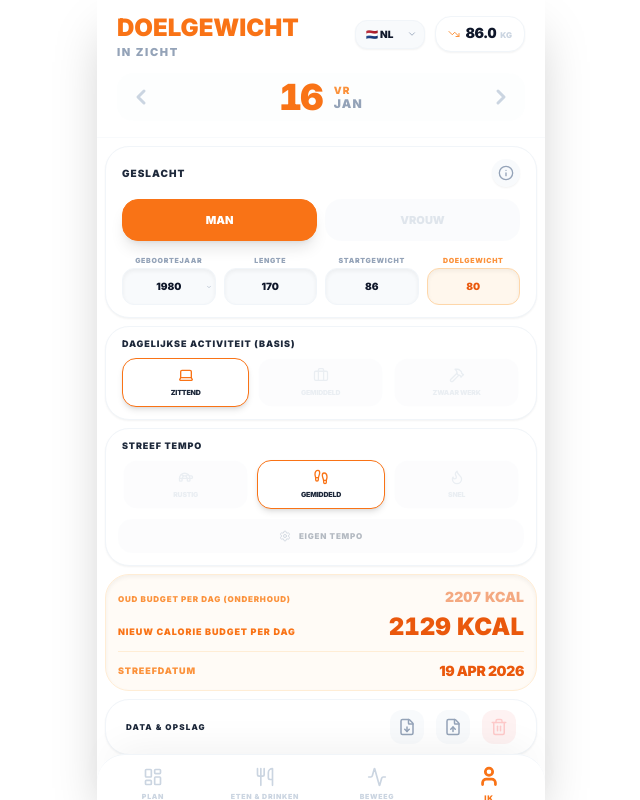
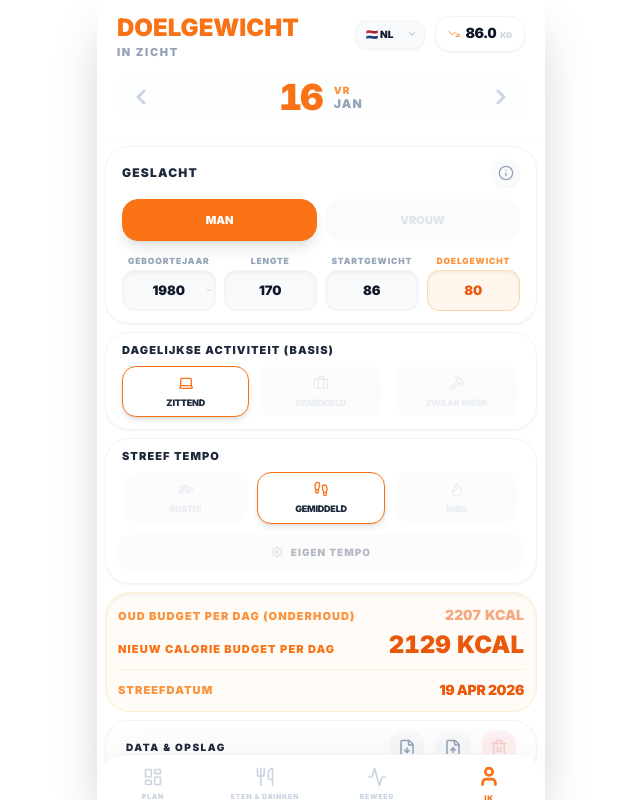
Before and after one commit to Legalfiction/My-healthy-planning, a React (Vite) app: page / in a window 1280 px wide. Both pictures are taken after a click on the button "IK". Shown: the whole page, without its empty margins (319-959 px from the left). Built offline with nearby package versions, Linux system fonts and the light colour scheme.

Commit message:
feat(dashboard): Improve target reached label readability
Increase the font size of the "Target Reached" label in the dashboard to enhance visibility and user experience.

```diff
--- a/App.tsx
+++ b/App.tsx
@@ -586,12 +586,12 @@ export default function App() {
 
       <main className="p-2 flex-grow overflow-y-auto pb-24 custom-scrollbar bg-slate-50/10">
 
-        {/* Dashboard Tab - Compacted significantly by reducing gaps and padding */}
+        {/* Dashboard Tab - Enhanced label readability */}
         {activeTab === 'dashboard' && (
           <div className="flex flex-col gap-3 py-2 animate-in fade-in duration-500 min-h-full">
             <div className="bg-orange-50/40 rounded-[32px] p-4 border border-orange-100/50 flex items-center justify-between shadow-sm">
                <div className="flex flex-col">
-                 <span className="text-orange-400 text-[10px] font-black uppercase tracking-widest mb-1">{t.targetReached}</span>
+                 <span className="text-orange-400 text-[12px] font-black uppercase tracking-widest mb-1">{t.targetReached}</span>
                  <h2 className="text-xl font-black tracking-tight">{totals.targetDate ? new Intl.DateTimeFormat(state.language === 'nl' ? 'nl-NL' : 'en-US', { day: 'numeric', month: 'short', year: 'numeric' }).format(new Date(totals.targetDate)) : '--'}</h2>
                </div>
                <div className="relative">
@@ -601,8 +601,8 @@ export default function App() {
 
             <div className="bg-white rounded-[32px] p-5 border border-slate-100 shadow-sm space-y-4">
                <div className="flex justify-between items-center">
-                  <div className="flex items-center gap-2"><Zap size={16} className="text-amber-400 fill-amber-400" /><h3 className="font-black text-[10px] uppercase tracking-widest text-slate-400">{t.dailyBudget}</h3></div>
-                  <span className="text-[11px] font-black text-orange-500 uppercase tracking-wide">{totals.actualIntake} / {totals.currentAdjustedGoal} KCAL</span>
+                  <div className="flex items-center gap-2"><Zap size={16} className="text-amber-400 fill-amber-400" /><h3 className="font-black text-[12px] uppercase tracking-widest text-slate-400">{t.dailyBudget}</h3></div>
+                  <span className="text-[13px] font-black text-orange-500 uppercase tracking-wide">{totals.actualIntake} / {totals.currentAdjustedGoal} KCAL</span>
                </div>
                <div className="flex items-center justify-center gap-3 bg-slate-50/70 py-4 rounded-[20px] font-black tabular-nums tracking-tighter">
                   <span className="text-3xl text-slate-300">{totals.intakeGoal}</span>
@@ -614,30 +614,30 @@ export default function App() {
                </div>
                <div className="grid grid-cols-2 gap-4 pt-1">
                   <div className="flex flex-col gap-1">
-                    <span className="text-[8px] font-black text-slate-400 uppercase tracking-widest">{t.remainingToday}</span>
+                    <span className="text-[11px] font-black text-slate-400 uppercase tracking-widest">{t.remainingToday}</span>
                     <span className="text-2xl font-black text-orange-500 tabular-nums leading-none">{Math.max(0, totals.currentAdjustedGoal - totals.actualIntake)}</span>
                   </div>
                   <div className="flex flex-col items-end gap-1">
-                    <span className="text-[8px] font-black text-slate-400 uppercase tracking-widest">{t.caloriesPerDay}</span>
+                    <span className="text-[11px] font-black text-slate-400 uppercase tracking-widest">{t.caloriesPerDay}</span>
                     <span className="text-2xl font-black text-orange-500 tabular-nums leading-none">{totals.intakeGoal}</span>
                   </div>
                   <div className="flex flex-col gap-1">
-                    <span className="text-[8px] font-black text-slate-400 uppercase tracking-widest">{t.activityCalories.toUpperCase()}</span>
+                    <span className="text-[11px] font-black text-slate-400 uppercase tracking-widest">{t.activityCalories.toUpperCase()}</span>
                     <span className="text-2xl font-black text-orange-500 tabular-nums leading-none">{totals.activityBurn}</span>
                   </div>
                   <div className="flex flex-col items-end gap-1">
-                    <span className="text-[8px] font-black text-slate-400 uppercase tracking-widest">{t.consumedTodayLabel.toUpperCase()}</span>
+                    <span className="text-[11px] font-black text-slate-400 uppercase tracking-widest">{t.consumedTodayLabel.toUpperCase()}</span>
                     <span className="text-2xl font-black text-orange-500 tabular-nums leading-none">{Math.round(totals.intakePercent)}%</span>
                   </div>
                </div>
             </div>
 
             <div className="bg-white rounded-[32px] p-5 border border-slate-100 shadow-sm space-y-4">
-               <h3 className="font-black text-[10px] uppercase tracking-widest text-slate-400">{t.myJourney}</h3>
+               <h3 className="font-black text-[12px] uppercase tracking-widest text-slate-400">{t.myJourney}</h3>
                <div className="grid grid-cols-3 text-center gap-2">
-                 <div className="flex flex-col"><span className="text-[8px] font-black text-slate-300 uppercase tracking-widest">{t.startWeight}</span><span className="text-[14px] font-black text-slate-700">{state.profile.startWeight} KG</span></div>
-                 <div className="flex flex-col"><span className="text-[8px] font-black text-slate-300 uppercase tracking-widest">{t.nowWeight}</span><span className="text-[14px] font-black text-orange-500">{globalLatestWeight.toFixed(1)} KG</span></div>
-                 <div className="flex flex-col"><span className="text-[8px] font-black text-slate-300 uppercase tracking-widest">{t.goalWeight}</span><span className="text-[14px] font-black text-slate-700">{state.profile.targetWeight} KG</span></div>
+                 <div className="flex flex-col"><span className="text-[10px] font-black text-slate-300 uppercase tracking-widest">{t.startWeight}</span><span className="text-[14px] font-black text-slate-700">{state.profile.startWeight} KG</span></div>
+                 <div className="flex flex-col"><span className="text-[10px] font-black text-slate-300 uppercase tracking-widest">{t.nowWeight}</span><span className="text-[14px] font-black text-orange-500">{globalLatestWeight.toFixed(1)} KG</span></div>
+                 <div className="flex flex-col"><span className="text-[10px] font-black text-slate-300 uppercase tracking-widest">{t.goalWeight}</span><span className="text-[14px] font-black text-slate-700">{state.profile.targetWeight} KG</span></div>
                </div>
                <div className="h-3 w-full bg-slate-100 rounded-full overflow-hidden border border-slate-100">
                   <div className="h-full bg-emerald-500 transition-all duration-1000" style={{ width: `${totals.weightProgressPercent}%` }} />
@@ -645,7 +645,7 @@ export default function App() {
             </div>
 
             <div className="bg-white rounded-[28px] p-4 border border-slate-100 shadow-sm flex items-center justify-between mb-4">
-              <div className="flex items-center gap-3"><div className="bg-orange-50 p-2 rounded-[16px] text-orange-500 shadow-sm"><Scale size={20} /></div><h3 className="font-black text-[10px] uppercase tracking-widest text-slate-400">{t.weighMoment.toUpperCase()}</h3></div>
+              <div className="flex items-center gap-3"><div className="bg-orange-50 p-2 rounded-[16px] text-orange-500 shadow-sm"><Scale size={20} /></div><h3 className="font-black text-[12px] uppercase tracking-widest text-slate-400">{t.weighMoment.toUpperCase()}</h3></div>
               <div className="flex items-center gap-2 bg-slate-50 p-2 px-4 rounded-[20px] border border-slate-100 shadow-inner max-w-[130px]">
                 <input type="number" step="0.1" placeholder="00.0" value={(state.dailyLogs[selectedDate] as DailyLog)?.weight || ''} onChange={(e) => {
                    const val = e.target.value ? Number(e.target.value) : undefined;
@@ -1011,12 +1011,12 @@ export default function App() {
           </div>
         )}
 
-        {/* IK Tab - No changes permitted */}
+        {/* IK Tab - Modified labels and values for profile */}
         {activeTab === 'profile' && (
           <div className="flex flex-col gap-2 animate-in fade-in duration-300 h-full">
              <section className="bg-white rounded-[24px] p-3 border border-slate-100 shadow-sm space-y-3 shrink-0">
                 <div className="flex justify-between items-center px-1">
-                   <label className="text-[10px] font-black text-slate-800 uppercase tracking-widest leading-none">{t.gender}</label>
+                   <label className="text-[12px] font-black text-slate-800 uppercase tracking-widest leading-none">{t.gender}</label>
                    <button onClick={() => setShowInfo(true)} className="p-1.5 bg-slate-50 rounded-full text-slate-400 active:scale-95 shadow-sm transition-all hover:bg-slate-100"><Info size={16}/></button>
                 </div>
                 <div className="flex gap-2 px-1">
@@ -1025,29 +1025,29 @@ export default function App() {
                 </div>
                 <div className="grid grid-cols-4 gap-2 pt-1 px-1">
                   <div className="space-y-1">
-                    <label className="text-[7px] font-black text-slate-400 uppercase tracking-widest block text-center truncate leading-none">{t.age.split(' ')[0]}</label>
+                    <label className="text-[8.5px] font-black text-slate-400 uppercase tracking-widest block text-center leading-none">{t.age.split(' ')[0]}</label>
                     <div className="relative">
-                      <select value={state.profile.birthYear} onChange={(e) => updateProfile({ birthYear: Number(e.target.value) })} className="w-full bg-slate-50 border border-slate-100 py-2.5 px-1 rounded-xl font-black text-[10px] outline-none appearance-none text-center shadow-inner">{birthYears.map(y => <option key={y} value={y}>{y}</option>)}</select>
+                      <select value={state.profile.birthYear} onChange={(e) => updateProfile({ birthYear: Number(e.target.value) })} className="w-full bg-slate-50 border border-slate-100 py-2.5 px-1 rounded-xl font-black text-[13px] outline-none appearance-none text-center shadow-inner">{birthYears.map(y => <option key={y} value={y}>{y}</option>)}</select>
                       <ChevronDown size={6} className="absolute right-1 top-1/2 -translate-y-1/2 text-slate-400 pointer-events-none" />
                     </div>
                   </div>
                   <div className="space-y-1">
-                    <label className="text-[7px] font-black text-slate-400 uppercase tracking-widest block text-center truncate leading-none">{t.height.split(' ')[0]}</label>
-                    <input type="number" value={state.profile.height} onChange={(e) => updateProfile({ height: Number(e.target.value) })} className="w-full bg-slate-50 border border-slate-100 py-2.5 px-1 rounded-xl font-black text-[10px] outline-none text-center shadow-inner" />
+                    <label className="text-[8.5px] font-black text-slate-400 uppercase tracking-widest block text-center leading-none">{t.height.split(' ')[0]}</label>
+                    <input type="number" value={state.profile.height} onChange={(e) => updateProfile({ height: Number(e.target.value) })} className="w-full bg-slate-50 border border-slate-100 py-2.5 px-1 rounded-xl font-black text-[13px] outline-none text-center shadow-inner" />
                   </div>
                   <div className="space-y-1">
-                    <label className="text-[7px] font-black text-slate-400 uppercase tracking-widest block text-center truncate leading-none">{t.startWeight.split(' ')[0]}</label>
-                    <input type="number" value={state.profile.startWeight} onChange={(e) => updateProfile({ startWeight: Number(e.target.value) })} className="w-full bg-slate-50 border border-slate-100 py-2.5 px-1 rounded-xl font-black text-[10px] outline-none text-center shadow-inner" />
+                    <label className="text-[8.5px] font-black text-slate-400 uppercase tracking-widest block text-center leading-none">{t.startWeight.split(' ')[0]}</label>
+                    <input type="number" value={state.profile.startWeight} onChange={(e) => updateProfile({ startWeight: Number(e.target.value) })} className="w-full bg-slate-50 border border-slate-100 py-2.5 px-1 rounded-xl font-black text-[13px] outline-none text-center shadow-inner" />
                   </div>
                   <div className="space-y-1">
-                    <label className="text-[7px] font-black text-orange-400 uppercase tracking-widest block text-center truncate leading-none">{t.targetWeight.split(' ')[0]}</label>
-                    <input type="number" value={state.profile.targetWeight} onChange={(e) => updateProfile({ targetWeight: Number(e.target.value) })} className="w-full bg-orange-50 border border-orange-200 py-2.5 px-1 rounded-xl font-black text-[10px] outline-none text-orange-600 text-center shadow-inner" />
+                    <label className="text-[8.5px] font-black text-orange-400 uppercase tracking-widest block text-center leading-none">{t.targetWeight.split(' ')[0]}</label>
+                    <input type="number" value={state.profile.targetWeight} onChange={(e) => updateProfile({ targetWeight: Number(e.target.value) })} className="w-full bg-orange-50 border border-orange-200 py-2.5 px-1 rounded-xl font-black text-[13px] outline-none text-orange-600 text-center shadow-inner" />
                   </div>
                 </div>
              </section>
 
              <section className="bg-white rounded-[24px] p-3 border border-slate-100 shadow-sm space-y-2.5 shrink-0">
-                <label className="text-[9px] font-black text-slate-800 uppercase tracking-widest block px-1 leading-none">{t.activityLevelLabel}</label>
+                <label className="text-[11px] font-black text-slate-800 uppercase tracking-widest block px-1 leading-none">{t.activityLevelLabel}</label>
                 <div className="grid grid-cols-3 gap-2 px-1">
                   {[
                     { id: 'light', icon: Laptop, label: t.levelLight },
@@ -1056,14 +1056,14 @@ export default function App() {
                   ].map(lvl => (
                     <button key={lvl.id} onClick={() => updateProfile({ activityLevel: lvl.id as any })} className={`flex flex-col items-center justify-center p-2 rounded-[14px] border transition-all ${state.profile.activityLevel === lvl.id ? 'bg-white border-orange-500 shadow-md scale-100' : 'bg-slate-50 border-transparent opacity-40 scale-[0.98]'}`}>
                       <lvl.icon size={16} className={state.profile.activityLevel === lvl.id ? 'text-orange-500' : 'text-slate-300'} />
-                      <span className={`text-[7px] font-black uppercase mt-1.5 tracking-tight text-center leading-tight ${state.profile.activityLevel === lvl.id ? 'text-slate-800' : 'text-slate-300'}`}>{lvl.label}</span>
+                      <span className={`text-[9px] font-black uppercase mt-1.5 tracking-tight text-center leading-tight ${state.profile.activityLevel === lvl.id ? 'text-slate-800' : 'text-slate-300'}`}>{lvl.label}</span>
                     </button>
                   ))}
                 </div>
              </section>
 
              <section className="bg-white rounded-[24px] p-3 border border-slate-100 shadow-sm space-y-2.5 shrink-0">
-                <label className="text-[9px] font-black text-slate-800 uppercase tracking-widest block px-1 leading-none">{t.paceTitle}</label>
+                <label className="text-[11px] font-black text-slate-800 uppercase tracking-widest block px-1 leading-none">{t.paceTitle}</label>
                 <div className="grid grid-cols-3 gap-2 px-1">
                   {[
                     { id: 'slow', icon: Turtle, label: t.speedSlow },
@@ -1072,29 +1072,29 @@ export default function App() {
                   ].map(sp => (
                     <button key={sp.id} onClick={() => updateProfile({ weightLossSpeed: sp.id as any })} className={`flex flex-col items-center justify-center p-2 rounded-[14px] border transition-all ${state.profile.weightLossSpeed === sp.id ? 'bg-white border-orange-500 shadow-md scale-100' : 'bg-slate-50 border-transparent opacity-40 scale-[0.98]'}`}>
                       <sp.icon size={16} className={state.profile.weightLossSpeed === sp.id ? 'text-orange-500' : 'text-slate-300'} />
-                      <span className={`text-[7px] font-black uppercase mt-1.5 tracking-tight text-center leading-tight ${state.profile.weightLossSpeed === sp.id ? 'text-slate-800' : 'text-slate-300'}`}>{sp.label}</span>
+                      <span className={`text-[9px] font-black uppercase mt-1.5 tracking-tight text-center leading-tight ${state.profile.weightLossSpeed === sp.id ? 'text-slate-800' : 'text-slate-300'}`}>{sp.label}</span>
                     </button>
                   ))}
                 </div>
                 <button onClick={() => updateProfile({ weightLossSpeed: 'custom' })} className={`w-full flex items-center justify-center gap-2 py-2.5 rounded-[14px] border transition-all ${state.profile.weightLossSpeed === 'custom' ? 'bg-white border-orange-500 shadow-sm' : 'bg-slate-50 border-transparent opacity-40'}`}>
                   <Settings size={12} className="text-slate-400" />
-                  <span className="text-[8px] font-black uppercase tracking-widest text-slate-600">{t.customPace}</span>
+                  <span className="text-[10px] font-black uppercase tracking-widest text-slate-600">{t.customPace}</span>
                 </button>
              </section>
 
              <section className="bg-orange-50/50 border border-orange-100 rounded-[24px] p-3 flex flex-col gap-2 shadow-inner flex-grow">
                 <div className="flex flex-col gap-2 border-b border-orange-100 pb-3">
                   <div className="flex justify-between items-baseline">
-                    <span className="text-[8px] font-black text-orange-400 uppercase tracking-widest">{t.oldBudgetLabel}</span>
+                    <span className="text-[11px] font-black text-orange-400 uppercase tracking-widest">{t.oldBudgetLabel}</span>
                     <span className="text-sm font-black text-orange-600/50 tabular-nums">{maintenanceKcal} {t.kcalLabel}</span>
                   </div>
                   <div className="flex justify-between items-baseline">
-                    <span className="text-[9px] font-black text-orange-500 uppercase tracking-widest">{t.newBudgetLabel}</span>
+                    <span className="text-[11px] font-black text-orange-500 uppercase tracking-widest">{t.newBudgetLabel}</span>
                     <span className="text-2xl font-black text-orange-600 tabular-nums leading-none">{state.profile.dailyBudget} {t.kcalLabel}</span>
                   </div>
                 </div>
                 <div className="flex justify-between items-center pt-1">
-                  <span className="text-[9px] font-black text-orange-400 uppercase tracking-widest">{t.targetDate}</span>
+                  <span className="text-[11px] font-black text-orange-400 uppercase tracking-widest">{t.targetDate}</span>
                   {state.profile.weightLossSpeed === 'custom' ? (
                     <div className="relative inline-flex"><input type="date" min={minSafeDate} value={state.profile.customTargetDate || ''} onChange={(e) => updateProfile({ customTargetDate: e.target.value })} className="bg-white border border-orange-200 py-1.5 px-3 rounded-[12px] font-black text-[11px] text-orange-600 outline-none" /></div>
                   ) : (
@@ -1104,7 +1104,7 @@ export default function App() {
              </section>
 
              <section className="bg-white rounded-[24px] p-2.5 px-5 border border-slate-100 shadow-sm flex items-center justify-between mt-auto shrink-0">
-                <span className="font-black text-slate-800 text-[8px] uppercase tracking-[0.15em]">{t.dataStorage}</span>
+                <span className="font-black text-slate-800 text-[10px] uppercase tracking-[0.15em]">{t.dataStorage}</span>
                 <div className="flex gap-3">
                   <button onClick={handleExportData} className="p-2 rounded-xl bg-slate-50 text-slate-400 transition-all hover:bg-slate-100 active:scale-95"><FileDown size={18} /></button>
                   <button onClick={() => fileInputRef.current?.click()} className="p-2 rounded-xl bg-slate-50 text-slate-400 transition-all hover:bg-slate-100 active:scale-95"><FileUp size={18} /></button>
```
